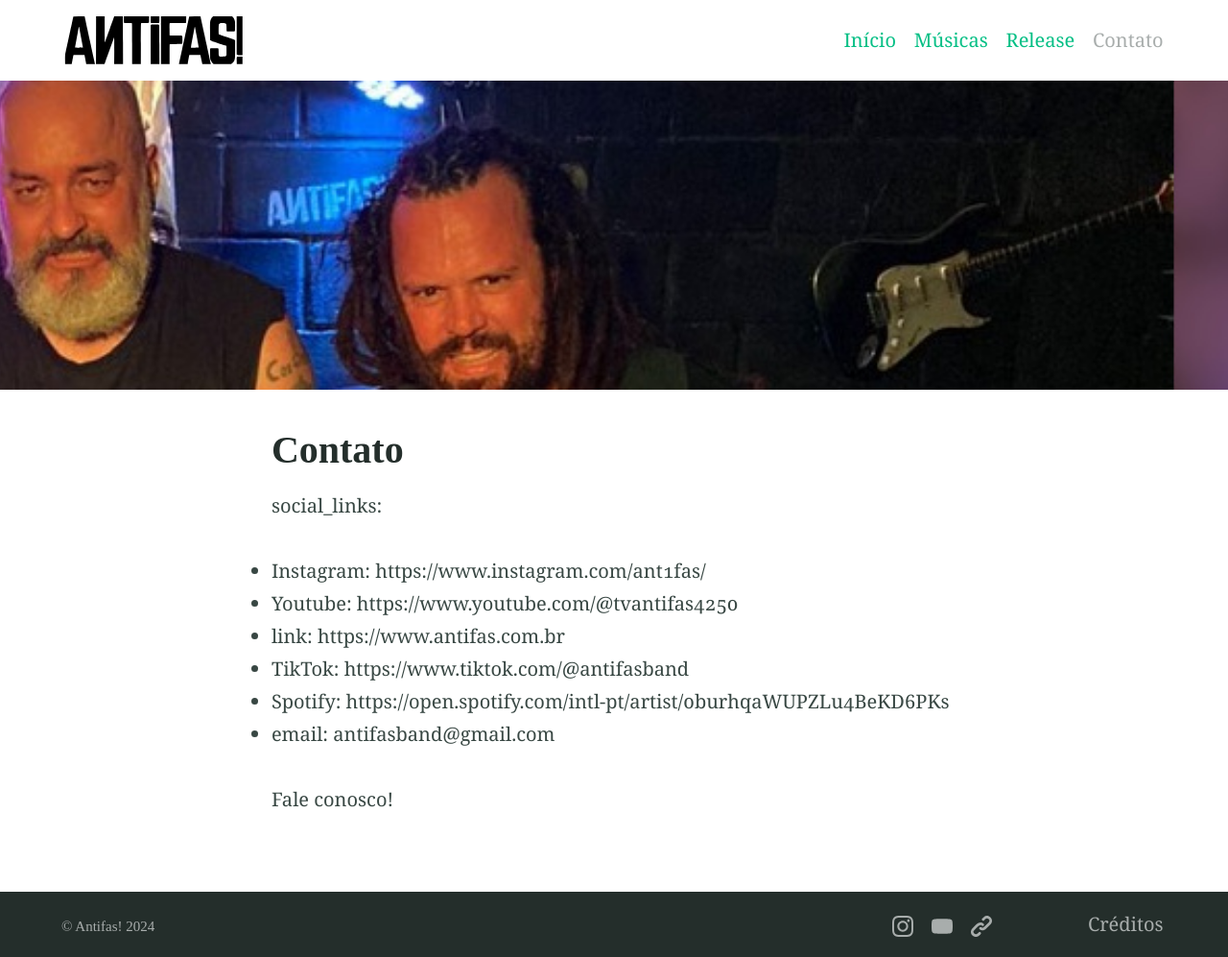
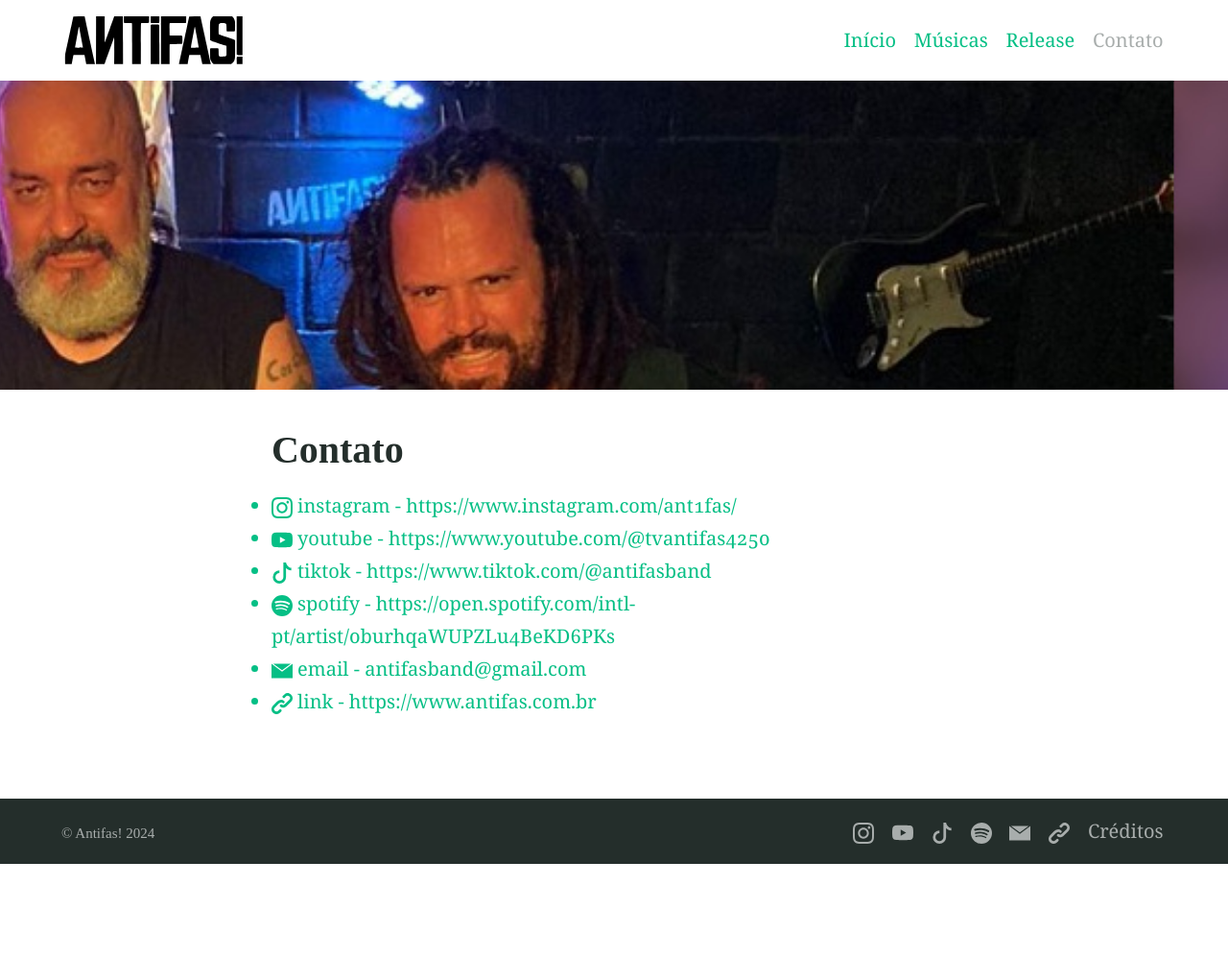
Before and after one commit to antifas/antifas.github.io, a Jekyll site: the page built from contato.md, in a window 1280 px wide. Shown: the whole page at 96% size. Built offline with Jekyll 4.4.1, drawn with Linux system fonts in a browser that asks for light colours; after the commit the page ends 900 px from its top, so only the background shows below that.

Commit message:
Finally some good icons to social media

```diff
--- a/_config.yml
+++ b/_config.yml
@@ -77,9 +77,10 @@ navigation_footer:
 social_links:
   Instagram: https://www.instagram.com/ant1fas/
   Youtube: https://www.youtube.com/@tvantifas4250
-  link: https://www.antifas.com.br
   TikTok: https://www.tiktok.com/@antifasband
   Spotify: https://open.spotify.com/intl-pt/artist/0burhqaWUPZLu4BeKD6PKs
+  Email: antifasband@gmail.com
+  link: https://www.antifas.com.br
 
 exclude:
 - README.md
--- a/contato.md
+++ b/contato.md
@@ -4,20 +4,16 @@ layout: page
 feature_image: "imgs/banda.jpg"
 ---
 
-
-
-
-
-social_links:
-
-
-* Instagram: https://www.instagram.com/ant1fas/
-* Youtube: https://www.youtube.com/@tvantifas4250
-* link: https://www.antifas.com.br
-* TikTok: https://www.tiktok.com/@antifasband
-* Spotify: https://open.spotify.com/intl-pt/artist/0burhqaWUPZLu4BeKD6PKs
-* email: antifasband@gmail.com
-
-
-
-Fale conosco!
+<ul>
+{% for link in site.social_links %}
+{% if link[1] != blank %}
+{% assign id = link[0] | downcase %}
+<a href="{{ link[1] }}">
+<li>
+{% include icon.html id=id title=id %}
+{{ id }} - {{ link[1] }}
+</li>
+</a>
+{% endif %}
+{% endfor %}
+</ul>
```
Also changed, not shown: _includes/site-icons.svg.
